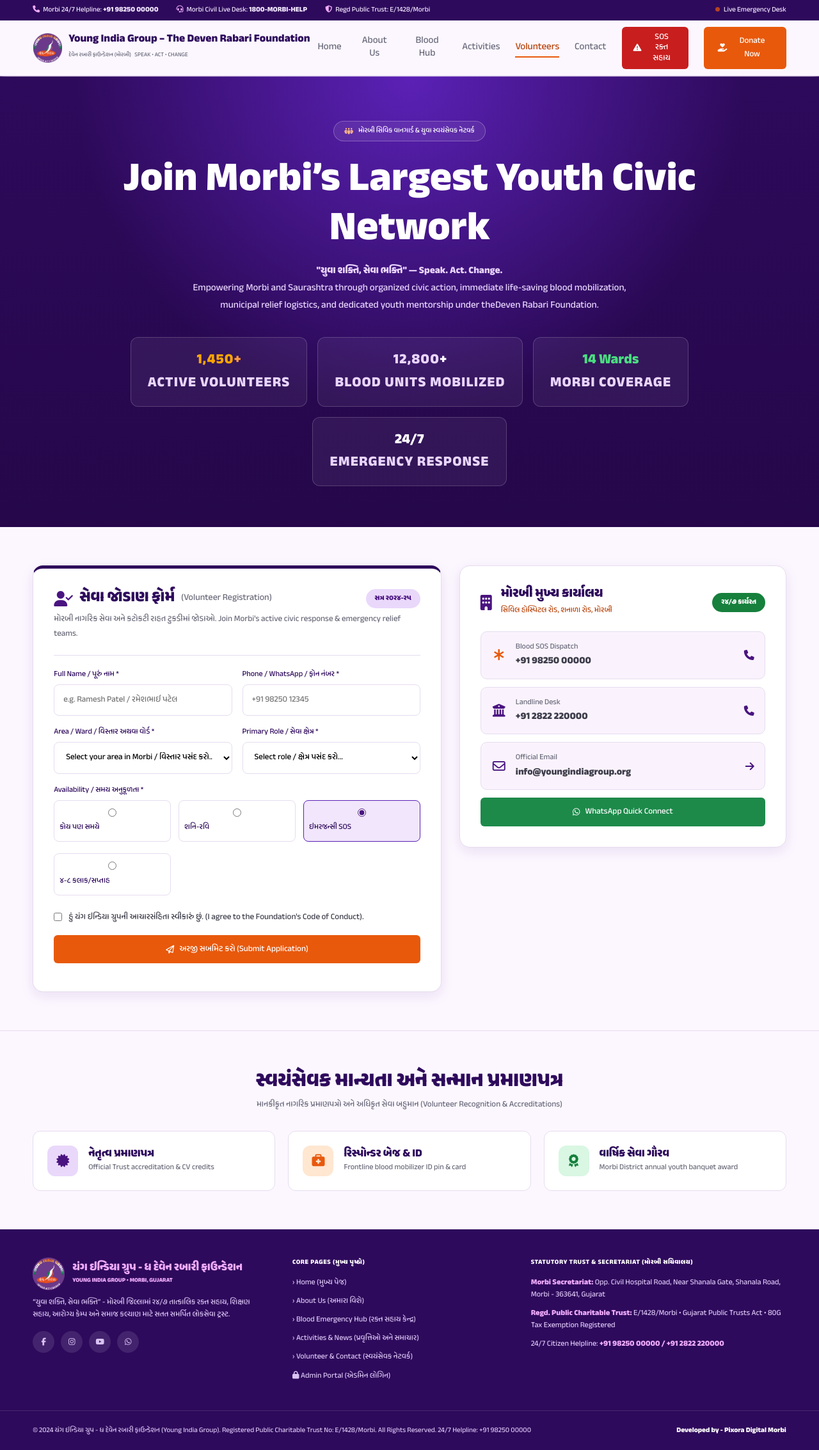
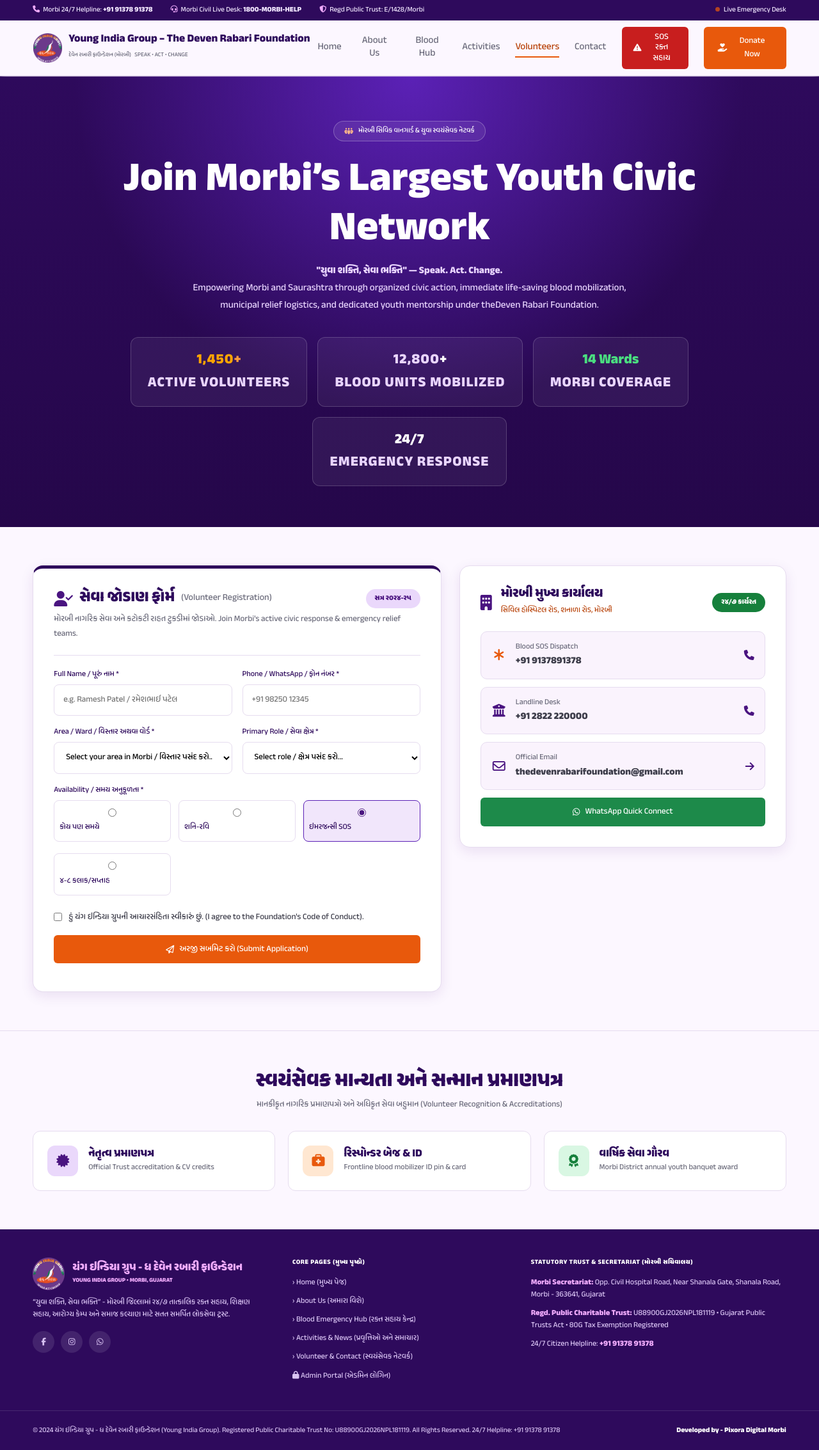
Before and after one commit to parthrathod5814/young-india-group, a PHP site: page /volunteers.php in a window 1280 px wide. Shown: the whole page at 64% size. Run offline with PHP 8.4, Linux system fonts and the light colour scheme.

Commit message:
updated social media links and address

```diff
--- a/activity/header.php
+++ b/activity/header.php
@@ -9,7 +9,7 @@ $currentPage = basename($_SERVER['PHP_SELF']);
   <div class="topbar">
     <div class="topbar__inner">
       <div class="topbar__left">
-        <span><i class="fa-solid fa-phone"></i>Morbi 24/7 Helpline: <strong>+91 98250 00000</strong></span>
+        <span><i class="fa-solid fa-phone"></i>Morbi 24/7 Helpline: <strong>+91 91378 91378</strong></span>
         <span><i class="fa-solid fa-headset"></i>Morbi Civil Live Desk: <strong>1800-MORBI-HELP</strong></span>
         <span><i class="fa-solid fa-shield-halved"></i>Regd Public Trust: E/1428/Morbi</span>
       </div>
--- a/admin/login.php
+++ b/admin/login.php
@@ -116,7 +116,6 @@ if ($_SERVER['REQUEST_METHOD'] === 'POST') {
         <hr class="login-rule">
 
         <h2><i class="fa-solid fa-user-shield"></i> Administrative Portal &amp; Management Gateway</h2>
-        <p>Centralized governance panel for program coordination, foundation initiatives, trustee verification, and community impact management.</p>
       </div>
 
       <div class="login-brand__foot">
--- a/footer.php
+++ b/footer.php
@@ -14,10 +14,10 @@
         <p>“યુવા શક્તિ, સેવા ભક્તિ” - મોરબી જિલ્લામાં ૨૪/૭ તાત્કાલિક રક્ત સહાય, શિક્ષણ સહાય, આરોગ્ય કેમ્પ અને સમાજ કલ્યાણ માટે સતત સમર્પિત લોકસેવા ટ્રસ્ટ.</p>
 
         <div class="footer__social">
-          <a href="#" aria-label="Facebook"><i class="fa-brands fa-facebook-f"></i></a>
-          <a href="#" aria-label="Instagram"><i class="fa-brands fa-instagram"></i></a>
-          <a href="#" aria-label="YouTube"><i class="fa-brands fa-youtube"></i></a>
-          <a href="#" aria-label="WhatsApp"><i class="fa-brands fa-whatsapp"></i></a>
+          <a href="https://www.facebook.com/YoungIndiaGroupMorbi" aria-label="Facebook"><i class="fa-brands fa-facebook-f"></i></a>
+          <a href="https://www.instagram.com/young_india_group?utm_source=ig_web_button_share_sheet&rpxt=ZDNlZDc0MzIxNw==" aria-label="Instagram"><i class="fa-brands fa-instagram"></i></a>
+          <!-- <a href="#" aria-label="YouTube"><i class="fa-brands fa-youtube"></i></a> -->
+          <a href="https://wa.me/919137891378" target="_blank" rel="noopener noreferrer" aria-label="WhatsApp"><i class="fa-brands fa-whatsapp"></i></a>
         </div>
       </div>
 
@@ -26,9 +26,9 @@
         <ul class="footer__links">
           <li><a href="index.php">› Home (મુખ્ય પેજ)</a></li>
           <li><a href="about.php">› About Us (અમારા વિશે)</a></li>
-          <li><a href="#services">› Blood Emergency Hub (રક્ત સહાય કેન્દ્ર)</a></li>
-          <li><a href="#drives">› Activities &amp; News (પ્રવૃત્તિઓ અને સમાચાર)</a></li>
-          <li><a href="#contact">› Volunteer &amp; Contact (સ્વયંસેવક નેટવર્ક)</a></li>
+          <li><a href="blood-emergency.php">› Blood Emergency Hub (રક્ત સહાય કેન્દ્ર)</a></li>
+          <li><a href="activities.php">› Activities &amp; News (પ્રવૃત્તિઓ અને સમાચાર)</a></li>
+          <li><a href="index.php#contact">› Volunteer &amp; Contact (સ્વયંસેવક નેટવર્ક)</a></li>
           <li><a href="admin\login.php" target="_blank"><i class="fa-solid fa-lock"></i> Admin Portal (એડમિન લોગિન)</a></li>
         </ul>
       </div>
@@ -37,15 +37,15 @@
         <h4>STATUTORY TRUST &amp; SECRETARIAT (મોરબી સચિવાલય)</h4>
         <ul class="footer__contact">
           <li><strong>Morbi Secretariat:</strong> Opp. Civil Hospital Road, Near Shanala Gate, Shanala Road, Morbi - 363641, Gujarat</li>
-          <li><strong>Regd. Public Charitable Trust:</strong> E/1428/Morbi • Gujarat Public Trusts Act • 80G Tax Exemption Registered</li>
-          <li>24/7 Citizen Helpline: <strong>+91 98250 00000 / +91 2822 220000</strong></li>
+          <li><strong>Regd. Public Charitable Trust:</strong> U88900GJ2026NPL181119 • Gujarat Public Trusts Act • 80G Tax Exemption Registered</li>
+          <li>24/7 Citizen Helpline: <strong>+91 91378 91378</strong></li>
         </ul>
       </div>
 
     </div>
 
     <div class="container footer__bottom">
-      <p>© 2024 યંગ ઇન્ડિયા ગ્રુપ - ધ દેવેન રબારી ફાઉન્ડેશન (Young India Group). Registered Public Charitable Trust No: E/1428/Morbi. All Rights Reserved. 24/7 Helpline: +91 98250 00000</p>
+      <p>© 2024 યંગ ઇન્ડિયા ગ્રુપ - ધ દેવેન રબારી ફાઉન્ડેશન (Young India Group). Registered Public Charitable Trust No: U88900GJ2026NPL181119. All Rights Reserved. 24/7 Helpline: +91 91378 91378</p>
       <p class="footer__motto">Developed by - <a href="https://pixoradigital.in" target="_blank">Pixora Digital Morbi</a></p>
     </div>
   </footer>
--- a/header.php
+++ b/header.php
@@ -9,7 +9,7 @@ $currentPage = basename($_SERVER['PHP_SELF']);
   <div class="topbar">
     <div class="topbar__inner">
       <div class="topbar__left">
-        <span><i class="fa-solid fa-phone"></i>Morbi 24/7 Helpline: <strong>+91 98250 00000</strong></span>
+        <span><i class="fa-solid fa-phone"></i>Morbi 24/7 Helpline: <strong>+91 91378 91378</strong></span>
         <span><i class="fa-solid fa-headset"></i>Morbi Civil Live Desk: <strong>1800-MORBI-HELP</strong></span>
         <span><i class="fa-solid fa-shield-halved"></i>Regd Public Trust: E/1428/Morbi</span>
       </div>
--- a/index.php
+++ b/index.php
@@ -601,11 +601,11 @@ $homeCsrfToken = (string) $_SESSION['home_inquiry_csrf_token'];
           <div class="hq__boxes">
             <div class="hq__box">
               <span class="hq__icon"><i class="fa-solid fa-location-dot"></i></span>
-              <p><strong>Morbi Central Secretariat</strong><br>Opp. Civil Hospital Road, Near Shanala Gate, Morbi – 363641, Gujarat</p>
+              <p><strong>Morbi Central Secretariat</strong><br>702 Platinum Heights, Somanath Soc. RVP Road, Morbi MDG, Morbi, Gujarat - 363641</p>
             </div>
             <div class="hq__box">
               <span class="hq__icon"><i class="fa-solid fa-phone-volume"></i></span>
-              <p><strong>WhatsApp Helpline &amp; Dispatch</strong><br>+91 98250 00000 / +91 2822 220000<br>24 Hours Active Dispatch Desk</p>
+              <p><strong>WhatsApp Helpline &amp; Dispatch</strong><br>+91 9137891378<br>24 Hours Active Dispatch Desk</p>
             </div>
           </div>
         </div>
--- a/volunteers.php
+++ b/volunteers.php
@@ -430,9 +430,9 @@ $csrfToken = (string) $_SESSION['volunteer_form_csrf_token'];
             <span class="volunteer-badge volunteer-badge--green">૨૪/૭ કાર્યરત</span>
           </div>
 
-          <a href="tel:+919825000000" class="volunteer-contact volunteer-contact--sos">
+          <a href="tel:+919137891378" class="volunteer-contact volunteer-contact--sos">
             <i class="fa-solid fa-asterisk"></i>
-            <div><small>Blood SOS Dispatch</small><strong>+91 98250 00000</strong></div>
+            <div><small>Blood SOS Dispatch</small><strong>+91 9137891378</strong></div>
             <i class="fa-solid fa-phone"></i>
           </a>
 
@@ -442,9 +442,9 @@ $csrfToken = (string) $_SESSION['volunteer_form_csrf_token'];
             <i class="fa-solid fa-phone"></i>
           </a>
 
-          <a href="mailto:info@youngindiagroup.org" class="volunteer-contact">
+          <a href="mailto:thedevenrabarifoundation@gmail.com" class="volunteer-contact">
             <i class="fa-regular fa-envelope"></i>
-            <div><small>Official Email</small><strong>info@youngindiagroup.org</strong></div>
+            <div><small>Official Email</small><strong>thedevenrabarifoundation@gmail.com</strong></div>
             <i class="fa-solid fa-arrow-right"></i>
           </a>
 
```
Also changed, not shown: activity/footer.php (+10 -10 lines).
